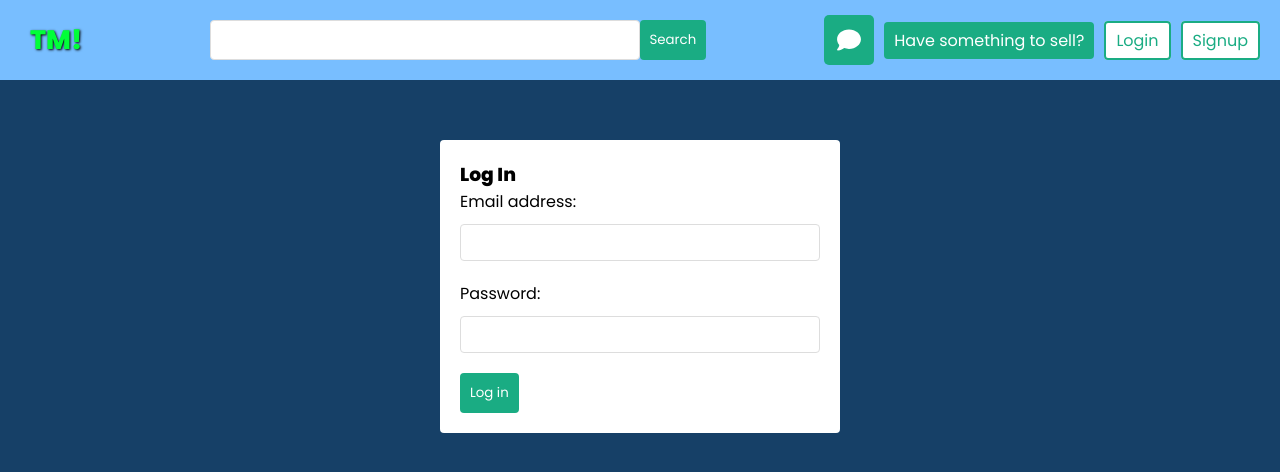
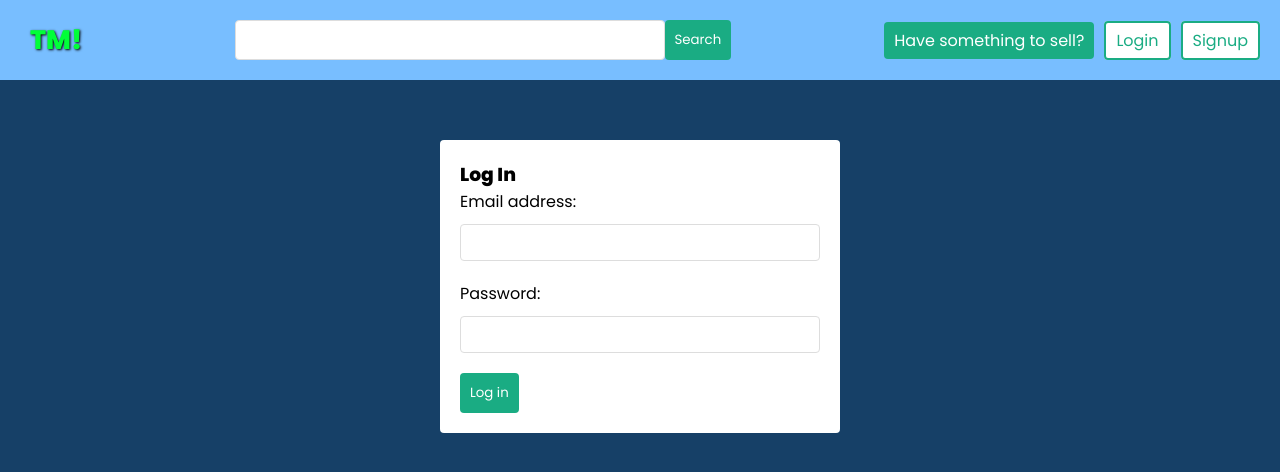
Before and after one commit to JedF3/TraderMingle, a React (Vite) app in the folder frontend/: page /login in a window 1280 px wide. Shown: the top 472 px of the page. Built offline with nearby package versions, Linux system fonts and the light colour scheme; no server answers.

Commit message:
fix:remove chat icon when not logged in

```diff
--- a/frontend/src/components/Navbar.jsx
+++ b/frontend/src/components/Navbar.jsx
@@ -130,6 +130,7 @@ const Navbar = () => {
           <button onClick={handleSearch}>Search</button>
         </div>
         <nav>
+          {isLoggedIn&&
             <FaComment
               className={chatIconClass}
               onClick={() => {
@@ -137,6 +138,7 @@ const Navbar = () => {
                 setChatIconClass(chatDefaultIconClass);
               }}
             />
+          }
           <button onClick={() => navigate("/addListing")}>
             Have something to sell?
           </button>
```
Lines whose indentation alone changed are shown as unchanged.
